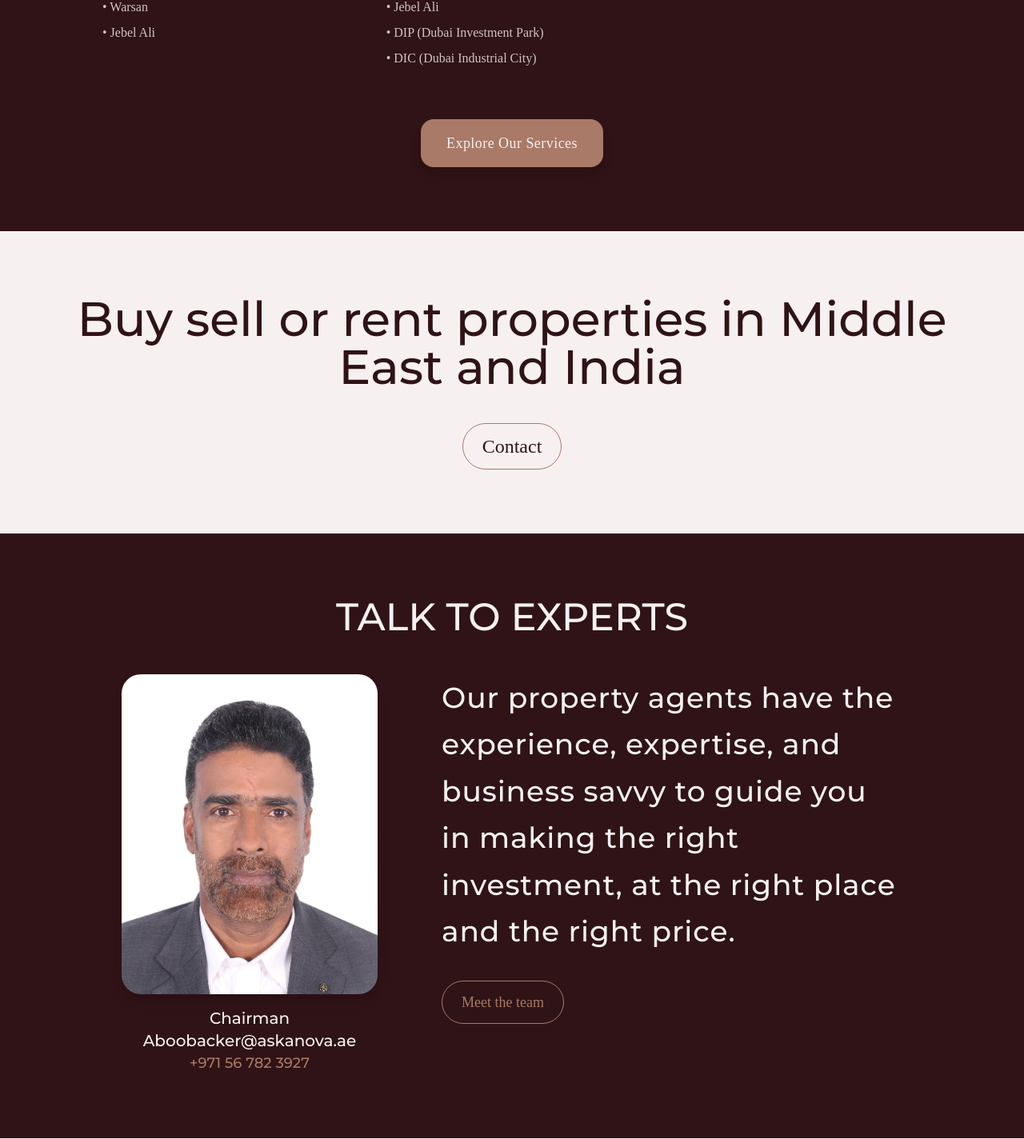
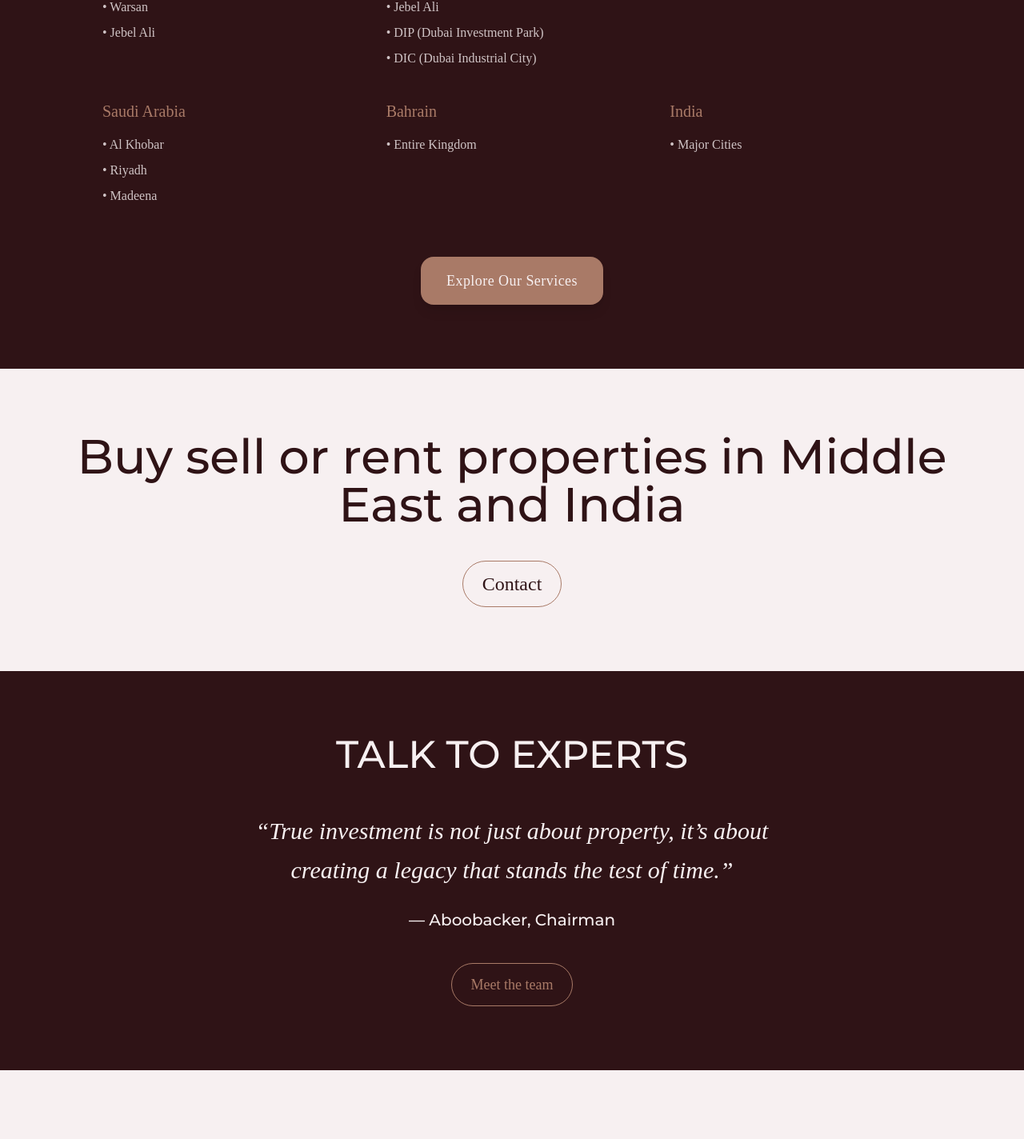
Before and after one commit to shamilshiraz/askanova, a React (Vite) app: page / in a window 1280 px wide. Shown: the part 2355-3779 px from the top of the page at 80% size. Built offline with nearby package versions, Linux system fonts and the light colour scheme; a web font is replaced by a local one.

Commit message:
first commit

```diff
--- a/src/components/Carousel.jsx
+++ b/src/components/Carousel.jsx
@@ -31,6 +31,7 @@ export default function SpecialisationShowcase() {
       "DIC (Dubai Industrial City)",
     ],
     labour: ["JAFZA Freezone", "Warehouse & Labour Camp"],
+    saudi: ["Al Khobar", "Riyadh", "Madeena"],
   };
 
   return (
@@ -47,7 +48,9 @@ export default function SpecialisationShowcase() {
           <p className="text-[#f7f0f1]/70 mt-6 max-w-3xl mx-auto text-lg font-[note]">
             Our expertise lies in{" "}
             <span className="text-[#a97a67]">warehouse</span>,{" "}
-            <span className="text-[#a97a67]">industrial property management</span>
+            <span className="text-[#a97a67]">
+              industrial property management
+            </span>
             , and <span className="text-[#a97a67]">labour camps</span>. We
             provide tailored real estate solutions that meet the unique demands
             of businesses and communities.
@@ -84,9 +87,7 @@ export default function SpecialisationShowcase() {
           <div className="grid grid-cols-1 md:grid-cols-3 gap-10 text-left max-w-5xl mx-auto">
             {/* General Areas */}
             <div>
-              <h3 className="text-[#a97a67] text-xl font-[note] mb-4">
-                General
-              </h3>
+              <h3 className="text-[#a97a67] text-xl font-[note] mb-4">General</h3>
               <ul className="space-y-2 text-[#f7f0f1]/80 font-[note]">
                 {areas.general.map((area, idx) => (
                   <li key={idx}>• {area}</li>
@@ -96,9 +97,7 @@ export default function SpecialisationShowcase() {
 
             {/* Warehouse */}
             <div>
-              <h3 className="text-[#a97a67] text-xl font-[note] mb-4">
-                Warehouse
-              </h3>
+              <h3 className="text-[#a97a67] text-xl font-[note] mb-4">Warehouse</h3>
               <ul className="space-y-2 text-[#f7f0f1]/80 font-[note]">
                 {areas.warehouse.map((area, idx) => (
                   <li key={idx}>• {area}</li>
@@ -117,6 +116,30 @@ export default function SpecialisationShowcase() {
                 ))}
               </ul>
             </div>
+
+            {/* Saudi Arabia */}
+            <div>
+              <h3 className="text-[#a97a67] text-xl font-[note] mb-4">
+                Saudi Arabia
+              </h3>
+              <ul className="space-y-2 text-[#f7f0f1]/80 font-[note]">
+                {areas.saudi.map((city, idx) => (
+                  <li key={idx}>• {city}</li>
+                ))}
+              </ul>
+            </div>
+
+            {/* Bahrain */}
+            <div>
+              <h3 className="text-[#a97a67] text-xl font-[note] mb-4">Bahrain</h3>
+              <p className="text-[#f7f0f1]/80 font-[note]">• Entire Kingdom</p>
+            </div>
+
+            {/* India */}
+            <div>
+              <h3 className="text-[#a97a67] text-xl font-[note] mb-4">India</h3>
+              <p className="text-[#f7f0f1]/80 font-[note]">• Major Cities</p>
+            </div>
           </div>
         </div>
 
--- a/src/components/TeamLanding.jsx
+++ b/src/components/TeamLanding.jsx
@@ -1,5 +1,6 @@
 import React from "react";
 import { Link } from "react-router-dom";
+import { motion } from "framer-motion";
 
 function ExpertsSection() {
   return (
@@ -9,38 +10,29 @@ function ExpertsSection() {
         TALK TO EXPERTS
       </h1>
 
-      {/* Content */}
-      <div className="flex flex-col sm:flex-row items-center sm:items-start justify-center gap-10 sm:gap-20 max-w-6xl px-6">
-
-        {/* Image + Text under it */}
-        <div className="flex flex-col items-center text-center">
-          <img
-            src="/aboo.jpg" // replace with actual path
-            alt="Expert"
-            className="w-80 h-100 object-cover rounded-3xl shadow-lg"
-          />
-          <div className="mt-4 text-center sm:text-center">
-            <p className="font-[biondi] text-xl">Chairman</p>
-            <p className="font-[biondi] text-xl">Aboobacker@askanova.ae</p>
-            <p className="font-[biondi] text-lg text-[#a97a67]">+971 56 782 3927</p>
-          </div>
+      {/* Chairman's Quote with Fade-in */}
+      <motion.div
+        className="flex flex-col items-center text-center max-w-3xl px-6"
+        initial={{ opacity: 0, y: 30 }}
+        animate={{ opacity: 1, y: 0 }}
+        transition={{ duration: 1, ease: "easeOut" }}
+      >
+        <p className="font-[note] italic text-2xl sm:text-3xl leading-relaxed text-[#f7f0f1]">
+          “True investment is not just about property, it’s about creating a
+          legacy that stands the test of time.”
+        </p>
+        <div className="mt-6 mb-10">
+          <p className="font-[biondi] text-xl">— Aboobacker, Chairman</p>
         </div>
 
-        {/* Text + Button */}
-        <div className="flex flex-col items-center sm:items-start text-center sm:text-left max-w-xl">
-          <p className="font-[biondi] text-2xl sm:text-4xl leading-relaxed tracking-wide mb-8">
-            Our property agents have the experience, expertise, and business
-            savvy to guide you in making the right investment, at the right
-            place and the right price.
-          </p>
+        {/* CTA Button */}
         <Link
           to="/team"
           className="border border-[#a97a67] text-[#a97a67] px-6 py-3 rounded-full font-[note] text-lg hover:bg-[#f7f1f0] hover:text-[#2f1316] transition-all duration-300 ease-in-out"
         >
           Meet the team
         </Link>
-        </div>
-      </div>
+      </motion.div>
     </div>
   );
 }
```
Lines whose indentation alone changed are shown as unchanged.
